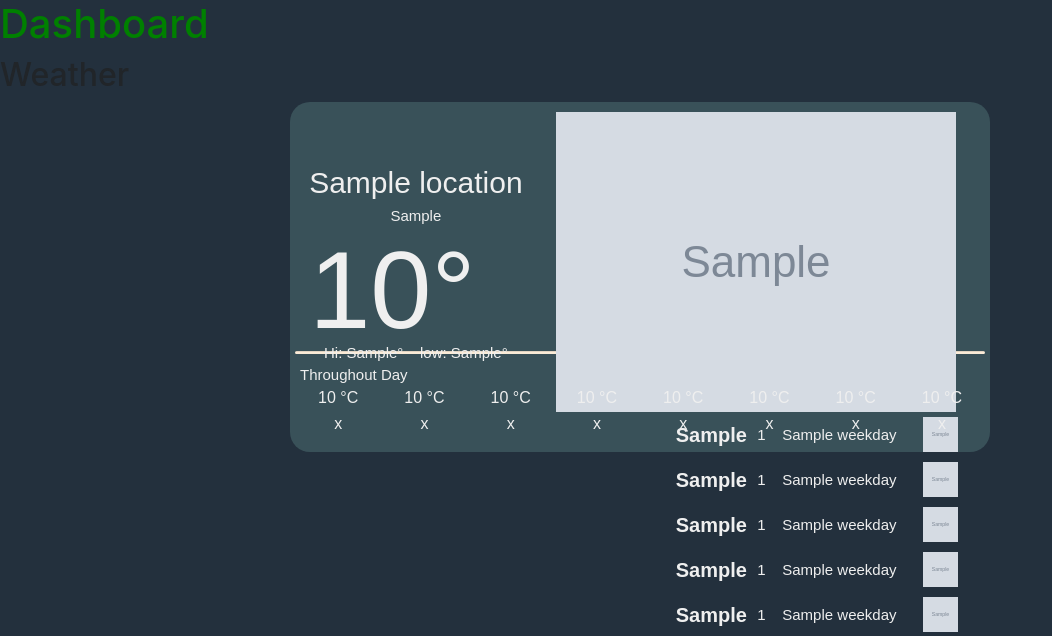
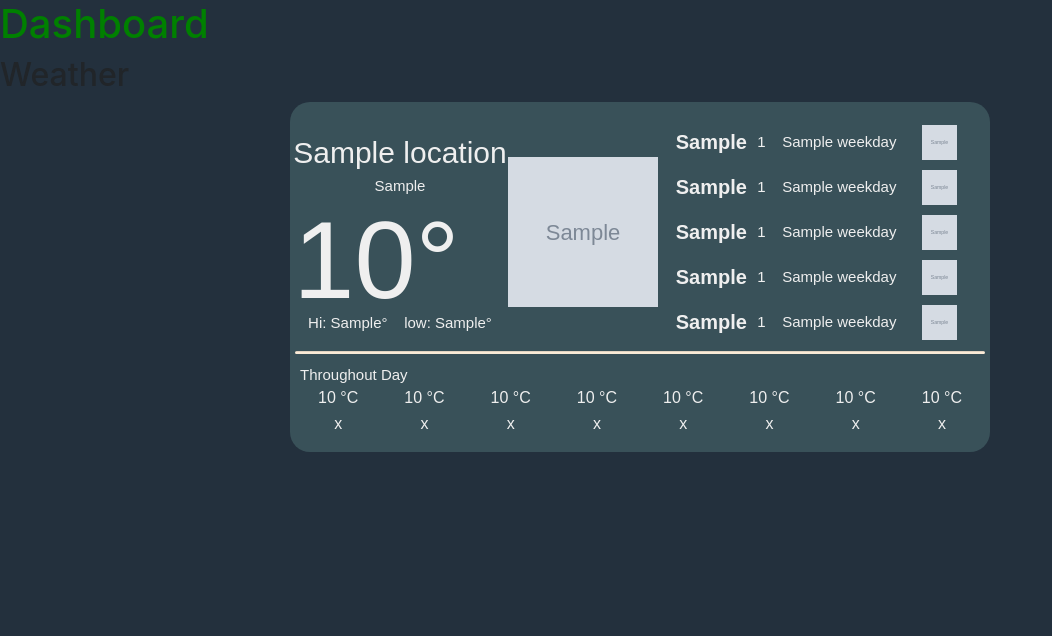
Before and after one commit to ericzoo11/smartRoom, a Flask app: template flask_backend/templates/index.html in a window 1280 px wide. Shown: the top 636 px of the page, without its empty margins (0-1052 px from the left). Run offline with Flask 2, Linux system fonts and the light colour scheme; the template is opened without the code that fills it: most values are stand-ins (such as "Sample title", 1, 10 or a date in 2020); grey boxes marked "Sample" are stand-in pictures; some libraries are stand-ins or nearby versions.

Commit message:
Weather block all done

```diff
--- a/flask_backend/templates/index.html
+++ b/flask_backend/templates/index.html
@@ -25,7 +25,7 @@
                             </div>
                         </div>
                         <div id="current_icon_col" class="column">
-                            <img src="{{ forecast_image_current }}" alt="test">
+                            <img src="{{ forecast_image_current }}" alt="test" style="height: 150px; width: 150px;">
                         </div>
                         <div id="weekly_forecast_col" class="column" style="margin-right: 10px">
                             <table class="weekdata">
```
